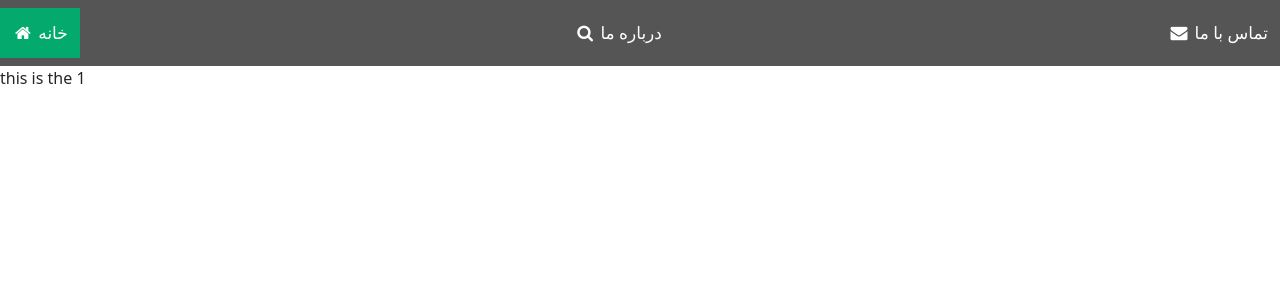
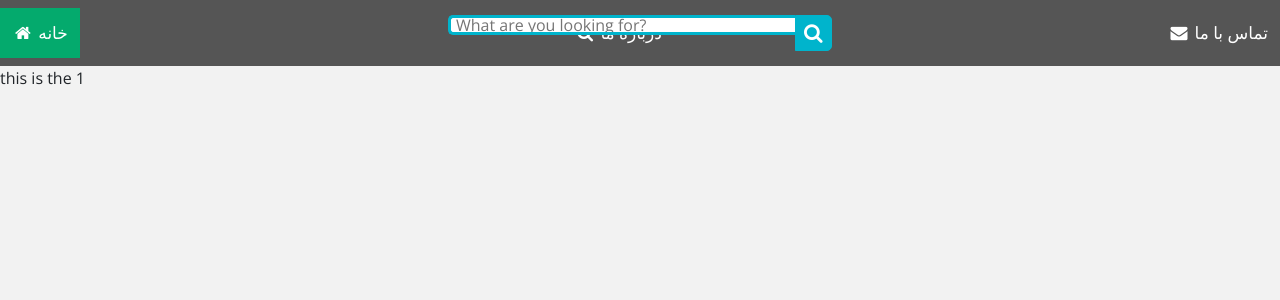
Before and after one commit to EhsanRahbari/Ehsan_Rahbari_hw14, a Node server app: page /1 in a window 1280 px wide. Shown: the top 300 px of the page. Run offline with Node 20, Linux system fonts and the light colour scheme.

Commit message:
question1 d has been solved

```diff
--- a/views/page.ejs
+++ b/views/page.ejs
@@ -6,42 +6,7 @@
     <link href="https://cdn.jsdelivr.net/npm/bootstrap@5.0.1/dist/css/bootstrap.min.css" rel="stylesheet" integrity="sha384-+0n0xVW2eSR5OomGNYDnhzAbDsOXxcvSN1TPprVMTNDbiYZCxYbOOl7+AMvyTG2x" crossorigin="anonymous">
     <meta http-equiv="X-UA-Compatible" content="IE=edge">
     <meta name="viewport" content="width=device-width, initial-scale=1.0">
-    <style>
-        /* Style the navigation bar */
-.navbar {
-    width: 100%;
-    background-color: #555;
-    overflow: auto;
-  }
 
-  /* Navbar links */
-  .navbar a {
-    float: left;
-    text-align: center;
-    padding: 12px;
-    color: white;
-    text-decoration: none;
-    font-size: 17px;
-  }
-
-  /* Navbar links on mouse-over */
-  .navbar a:hover {
-    background-color: #000;
-  }
-
-  /* Current/active navbar link */
-  .active {
-    background-color: #04AA6D;
-  }
-
-  /* Add responsiveness - will automatically display the navbar vertically instead of horizontally on screens less than 500 pixels */
-  @media screen and (max-width: 500px) {
-    .navbar a {
-      float: none;
-      display: block;
-    }
-  }
-    </style>
     <title>pages</title>
 </head>
 <body>
--- a/views/partials/header.ejs
+++ b/views/partials/header.ejs
@@ -1,7 +1,44 @@
+<style>
+  /* Style the navigation bar */
+  .navbar {
+    width: 100%;
+    background-color: #555;
+    overflow: auto;
+  }
 
+  /* Navbar links */
+  .navbar a {
+    float: left;
+    text-align: center;
+    padding: 12px;
+    color: white;
+    text-decoration: none;
+    font-size: 17px;
+  }
+
+  /* Navbar links on mouse-over */
+  .navbar a:hover {
+    background-color: #000;
+  }
+
+  /* Current/active navbar link */
+  .active {
+    background-color: #04aa6d;
+  }
+
+  /* Add responsiveness - will automatically display the navbar vertically instead of horizontally on screens less than 500 pixels */
+  @media screen and (max-width: 500px) {
+    .navbar a {
+      float: none;
+      display: block;
+    }
+  }
+</style>
 <div class="navbar">
-  <a class="active" href="#"><i class="fa fa-fw fa-home"></i> خانه</a>
+  <%- include('../searchbar') %>
+  <a class="active" href="/home"><i class="fa fa-fw fa-home"></i> خانه</a>
+
   <a href="#"><i class="fa fa-fw fa-search"></i> درباره ما</a>
-  <a href="#"><i class="fa fa-fw fa-envelope"></i> تماس با ما</a>
+  <a href="#"><i class="fa fa-fw fa-envelope"></i> تماس با ما </a>
   <!-- <a href="#"><i class="fa fa-fw fa-user"></i> Login</a> -->
 </div>
--- /dev/null
+++ b/views/searchbar.ejs
@@ -0,0 +1,58 @@
+<style>
+    @import url(https://fonts.googleapis.com/css?family=Open+Sans);
+
+body{
+  background: #f2f2f2;
+  font-family: 'Open Sans', sans-serif;
+}
+
+.search {
+  width: 100%;
+  position: relative;
+  display: flex;
+}
+
+.searchTerm {
+  width: 100%;
+  border: 3px solid #00B4CC;
+  border-right: none;
+  padding: 5px;
+  height: 20px;
+  border-radius: 5px 0 0 5px;
+  outline: none;
+  color: #9DBFAF;
+}
+
+.searchTerm:focus{
+  color: #00B4CC;
+}
+
+.searchButton {
+  width: 40px;
+  height: 36px;
+  border: 1px solid #00B4CC;
+  background: #00B4CC;
+  text-align: center;
+  color: #fff;
+  border-radius: 0 5px 5px 0;
+  cursor: pointer;
+  font-size: 20px;
+}
+
+/*Resize the wrap to see the search bar change!*/
+.wrap{
+  width: 30%;
+  position: absolute;
+  top: 50%;
+  left: 50%;
+  transform: translate(-50%, -50%);
+}
+</style>
+<div class="wrap">
+    <div class="search">
+       <input type="text" class="searchTerm" placeholder="What are you looking for?">
+       <button type="submit" class="searchButton">
+         <i class="fa fa-search"></i>
+      </button>
+    </div>
+ </div>
```
Also changed, not shown: views/home.ejs (added, +54 -0 lines), views/partials/productCard.ejs (added, +8 -0 lines).
